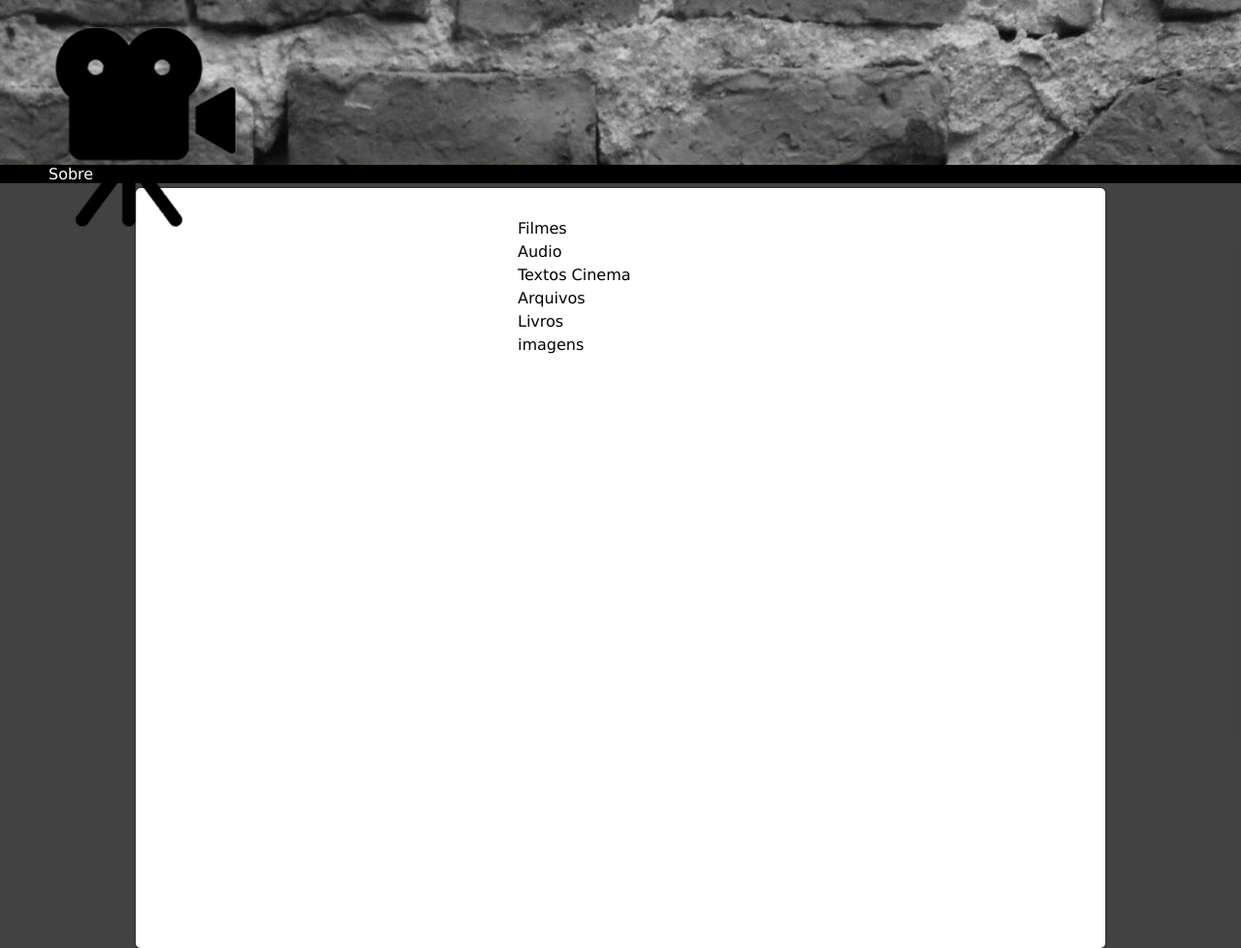
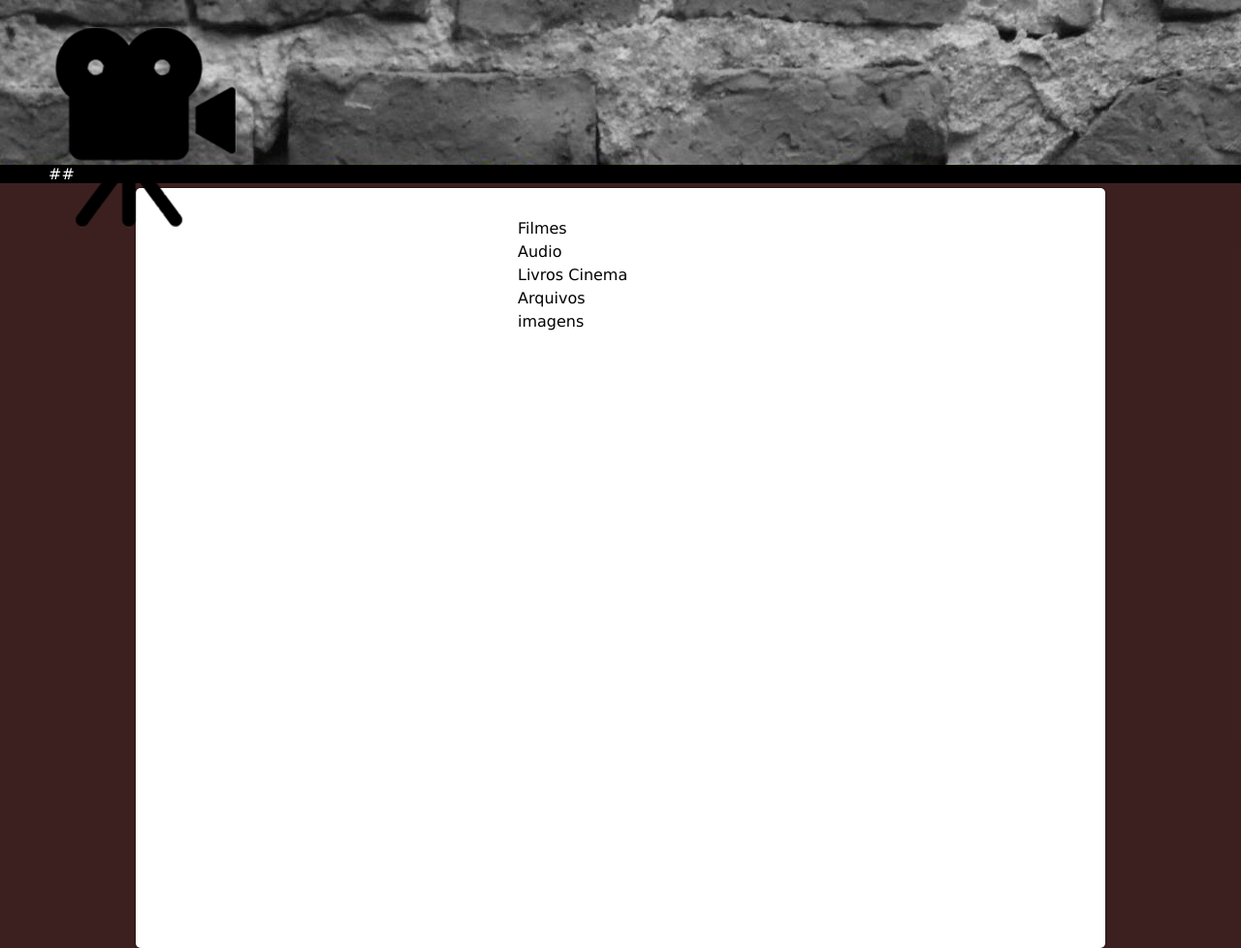
Before and after one commit to Talles311/site-tijolada, a plain HTML site: page index.html in a window 1280 px wide. Shown: the top 978 px of the page at 97% size. Drawn offline with Linux system fonts and the light colour scheme.

Commit message:
atualizei site Tijolada

```diff
--- a/estilo/style.css
+++ b/estilo/style.css
@@ -23,7 +23,7 @@
 
  html, body {
     min-height: 100vh;
-    background-color: rgba(0, 0, 0, 0.493);
+    background-color: rgba(51, 21, 21, 0.781);
     font-family: var(--fonte-padrao);
 }
 
--- a/index.html
+++ b/index.html
@@ -12,7 +12,8 @@
               <img src="imagens/camera-icon.png" alt="logo">
        </header>
            <nav>
-                <a href="#">Sobre</a>
+                <a href="#">##</a>
+
             </nav>
        <Main>
             <article>
@@ -21,9 +22,8 @@
                    <ul>
                          <p><a href="#">Filmes</a></p>
                          <p><a href="#">Audio</a></p>
-                         <p><a href="#">Textos Cinema</a></p>
+                         <p><a href="#">Livros Cinema</a></p>
                          <p><a href="#">Arquivos</a></p>
-                         <p><a href="#">Livros</a></p>
                          <p><a href="#">imagens</a></p>
                    </ul>
                 </div>
```
